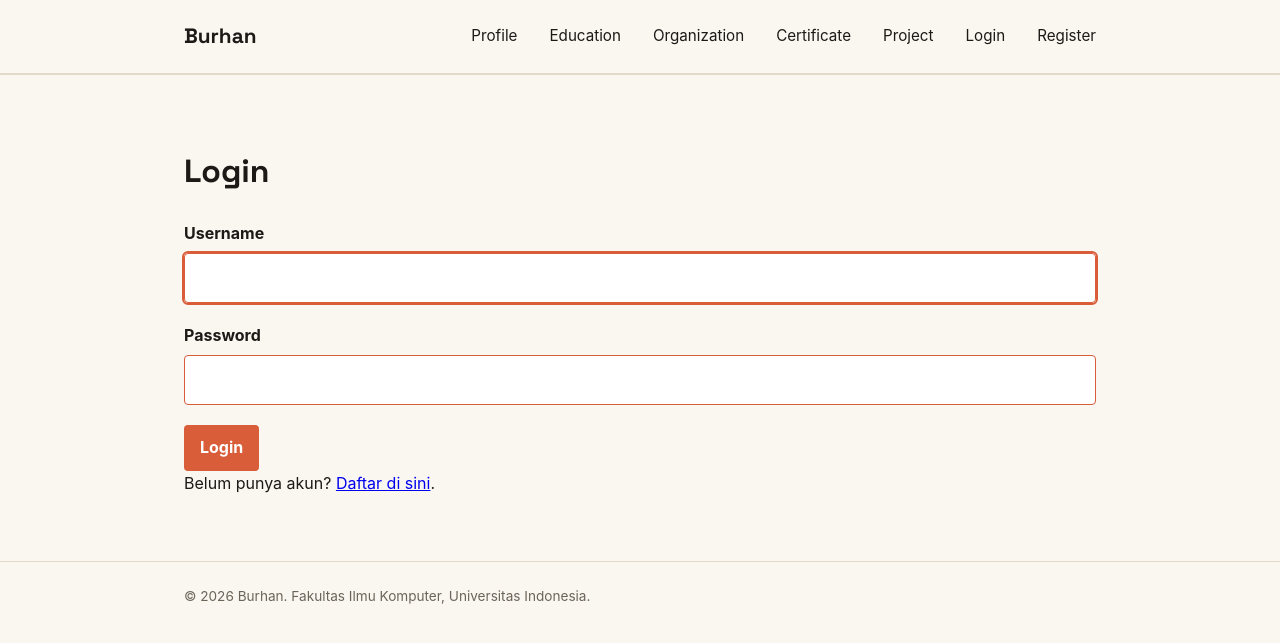
After one commit to qaffasyah-maker/myportofolio, a Django app: page /login/ in a window 1280 px wide. The commit adds this page. Shown: the top 643 px of the page. Run offline with Django 5.2, Linux system fonts and the light colour scheme.

Commit message:
tutorial 4

```diff
--- a/main/models.py
+++ b/main/models.py
@@ -1,4 +1,5 @@
 import uuid
+from django.contrib.auth.models import User
 from django.db import models
 
 class Experience(models.Model):
@@ -32,7 +33,7 @@ class Education(models.Model):
     school = models.CharField(max_length=255)
     level = models.CharField(max_length=100)
     year = models.CharField(max_length=50)
-    image_url = models.URLField(blank=True)
+    image_url = models.URLField(blank=True, null=True)
     gmaps_url = models.URLField(blank=True)
 
     def __str__(self):
@@ -61,6 +62,7 @@ class Project(models.Model):
     tech_stack = models.CharField(max_length=255)
     project_url = models.URLField(blank=True)
     project_image_url = models.URLField(blank=True, max_length=500)
+    starred_by = models.ManyToManyField(User, related_name="starred_projects", blank=True)
 
     def __str__(self):
         return self.title
--- a/main/urls.py
+++ b/main/urls.py
@@ -19,5 +19,11 @@ urlpatterns = [
     path("projects/add/", create_project, name="create_project"),
     path("projects/", show_projects, name="show_projects"),
     path("api/projects/", get_projects_json, name="get_projects_json"),
-    path("projects/<uuid:project_id>/delete/",delete_project,name="delete_project")
+    path("projects/<uuid:project_id>/delete/",delete_project,name="delete_project"),
+
+    path("register/", register, name="register"),
+    path("login/", login_user, name="login"),
+    path("logout/", logout_user, name="logout"),
+    # Tambahkan path ini ke dalam urlpatterns
+path("projects/<uuid:project_id>/star/",toggle_star,name="toggle_star",),
 ]
--- a/main/views.py
+++ b/main/views.py
@@ -1,14 +1,21 @@
 from django.shortcuts import render
 from django.contrib import messages
+from django.contrib.auth import login, logout
+from django.contrib.auth.forms import AuthenticationForm, UserCreationForm
+from django.shortcuts import redirect, render
 from django.core import serializers
 from django.http import HttpResponse
 from django.shortcuts import get_object_or_404, redirect, render
+import datetime
+from django.contrib.auth.decorators import login_required
+from django.core.exceptions import PermissionDenied
 from main.models import *
 from main.forms import *
 
 
 
 def show_main(request):
+    last_login = request.COOKIES.get('last_login', 'belum ada sesi login')
     context = {
         "name": "Qisthan Albani Fasyah",
         "npm": "2506621434",
@@ -17,6 +24,7 @@ def show_main(request):
             "Mahasiswa Ilmu Komputer Universitas Indonesia yang tertarik "
             "pada pengembangan perangkat lunak dan pendidikan."
         ),
+        "last_login": last_login,
     }
     return render(request, "index.html", context)
 
@@ -83,6 +91,7 @@ def show_certificate(request):
     }
     return render(request, "certificate.html", context)
 
+@login_required(login_url="/login/")
 def create_project(request):
     form = ProjectForm(request.POST or None)
 
@@ -117,6 +126,7 @@ def show_projects(request):
 def get_projects_json(request):
     title_query = request.GET.get("title", "").strip()
     projects = Project.objects.all()
+    projects_json = serializers.serialize("json", projects, use_natural_foreign_keys=True)
 
     if title_query:
         projects = projects.filter(title__icontains=title_query)
@@ -124,6 +134,7 @@ def get_projects_json(request):
     projects_json = serializers.serialize("json", projects)
     return HttpResponse(projects_json, content_type="application/json")
 
+@login_required(login_url="/login/")
 def delete_project(request, project_id):
     project = get_object_or_404(Project, pk=project_id)
 
@@ -133,3 +144,54 @@ def delete_project(request, project_id):
         return redirect("main:show_projects")
 
     return redirect("main:show_projects")
+
+def register(request):
+    form = UserCreationForm(request.POST or None)
+
+    if request.method == "POST" and form.is_valid():
+        form.save()
+        messages.success(request, "Akun berhasil dibuat. Silakan login.")
+        return redirect("main:login")
+
+    context = {
+        "name": "Burhan",
+        "form": form,
+    }
+    return render(request, "register.html", context)
+
+def login_user(request):
+    form = AuthenticationForm(request, data=request.POST or None)
+
+    if request.method == "POST" and form.is_valid():
+        user = form.get_user()
+        login(request, user)
+        response = redirect("main:show_main")
+        response.set_cookie('last_login', datetime.datetime.now().strftime('%Y-%m-%d %H:%M:%S'))
+        return response
+
+    context = {
+        "name": "Burhan",
+        "form": form,
+    }
+    return render(request, "login.html", context)
+
+def logout_user(request):
+    logout(request)
+    response = redirect("main:show_main")
+    response.delete_cookie('last_login')
+    return response
+
+# Tanpa cek is_superuser: semua akun yang sudah login boleh memberi star
+@login_required(login_url="/login/")
+def toggle_star(request, project_id):
+    project = get_object_or_404(Project, pk=project_id)
+
+    if request.method == "POST":
+        # Kalau akun ini sudah pernah memberi star, batalkan star-nya.
+        # Kalau belum, tambahkan star.
+        if request.user in project.starred_by.all():
+            project.starred_by.remove(request.user)
+        else:
+            project.starred_by.add(request.user)
+
+    return redirect("main:show_projects")
--- a/portofolio/settings.py
+++ b/portofolio/settings.py
@@ -64,6 +64,7 @@ TEMPLATES = [
         'APP_DIRS': True,
         'OPTIONS': {
             'context_processors': [
+                "django.template.context_processors.debug",
                 'django.template.context_processors.request',
                 'django.contrib.auth.context_processors.auth',
                 'django.contrib.messages.context_processors.messages',
--- a/static/css/style.css
+++ b/static/css/style.css
@@ -597,3 +597,25 @@ h1, .brand {
         text-align: center;
     }
 }
+
+.star-form {
+    display: inline;
+}
+
+.button-star {
+    display: inline-flex;
+    align-items: center;
+    gap: 0.4rem;
+    background: var(--ink);
+}
+
+.button-star.is-starred {
+    background: var(--accent);
+}
+
+.star-count {
+    padding: 0.05rem 0.4rem;
+    border-radius: 999px;
+    background: rgba(255, 255, 255, 0.25);
+    font-size: 0.8rem;
+}
--- a/templates/base.html
+++ b/templates/base.html
@@ -20,6 +20,13 @@
                 <a href="{% url 'main:show_organization' %}">Organization</a>
                 <a href="{% url 'main:show_certificate' %}">Certificate</a>
                 <a href="{% url 'main:show_projects' %}">Project</a>
+                {% if user.is_authenticated %}
+                    <span class="nav-user">{{ user.username }}</span>
+                    <a href="{% url 'main:logout' %}">Logout</a>
+                {% else %}
+                    <a href="{% url 'main:login' %}">Login</a>
+                    <a href="{% url 'main:register' %}">Register</a>
+                {% endif %}
             </nav>
         </div>
     </header>
--- a/templates/index.html
+++ b/templates/index.html
@@ -21,6 +21,10 @@
                         <div class="meta-row">
                             <dt>Program</dt>
                             <dd>{{ study_program }}</dd>
+                        </div>
+                        <div class="meta-row">
+                            <dt>Sesi Terakhir Login</dt>
+                            <dd>{{ last_login }}</dd>
                         </div>
                     </dl>
                     <div class="social-links">
--- /dev/null
+++ b/templates/login.html
@@ -0,0 +1,33 @@
+{% extends "base.html" %}
+{% block meta %}
+    <title>Login - {{ name }}</title>
+{% endblock meta %}
+{% block content %}
+    <main>
+        <section class="experience-section">
+            <div class="container">
+                <h1>Login</h1>
+                {% for message in messages %}
+                    <p class="form-message">{{ message }}</p>
+                {% endfor %}
+                <form method="post" action="{% url 'main:login' %}" class="project-form">
+                    {% csrf_token %}
+                    {% for field in form %}
+                        <div class="form-group">
+                            <label for="{{ field.id_for_label }}">{{ field.label }}</label>
+                            {{ field }}
+                            {% for error in field.errors %}
+                                <p class="form-error">{{ error }}</p>
+                            {% endfor %}
+                        </div>
+                    {% endfor %}
+                    {% for error in form.non_field_errors %}
+                        <p class="form-error">{{ error }}</p>
+                    {% endfor %}
+                    <button type="submit" class="button">Login</button>
+                </form>
+                <p>Belum punya akun? <a href="{% url 'main:register' %}">Daftar di sini</a>.</p>
+            </div>
+        </section>
+    </main>
+{% endblock content %}
```
Also changed, not shown: templates/components/project_star.html (added, +10 -0 lines), templates/project.html (+9 -0 lines), templates/register.html (added, +33 -0 lines), main/migrations/0007_project_starred_by_alter_education_image_url.py (added).
